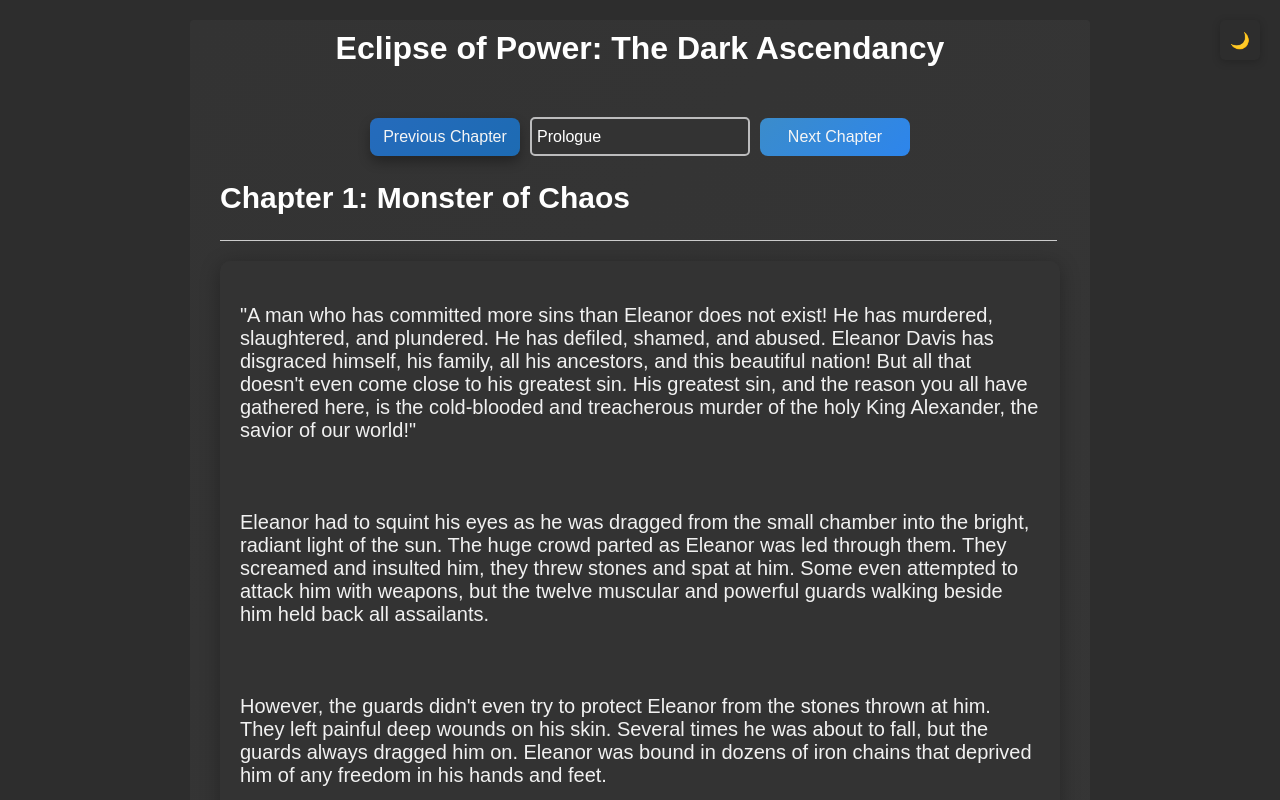
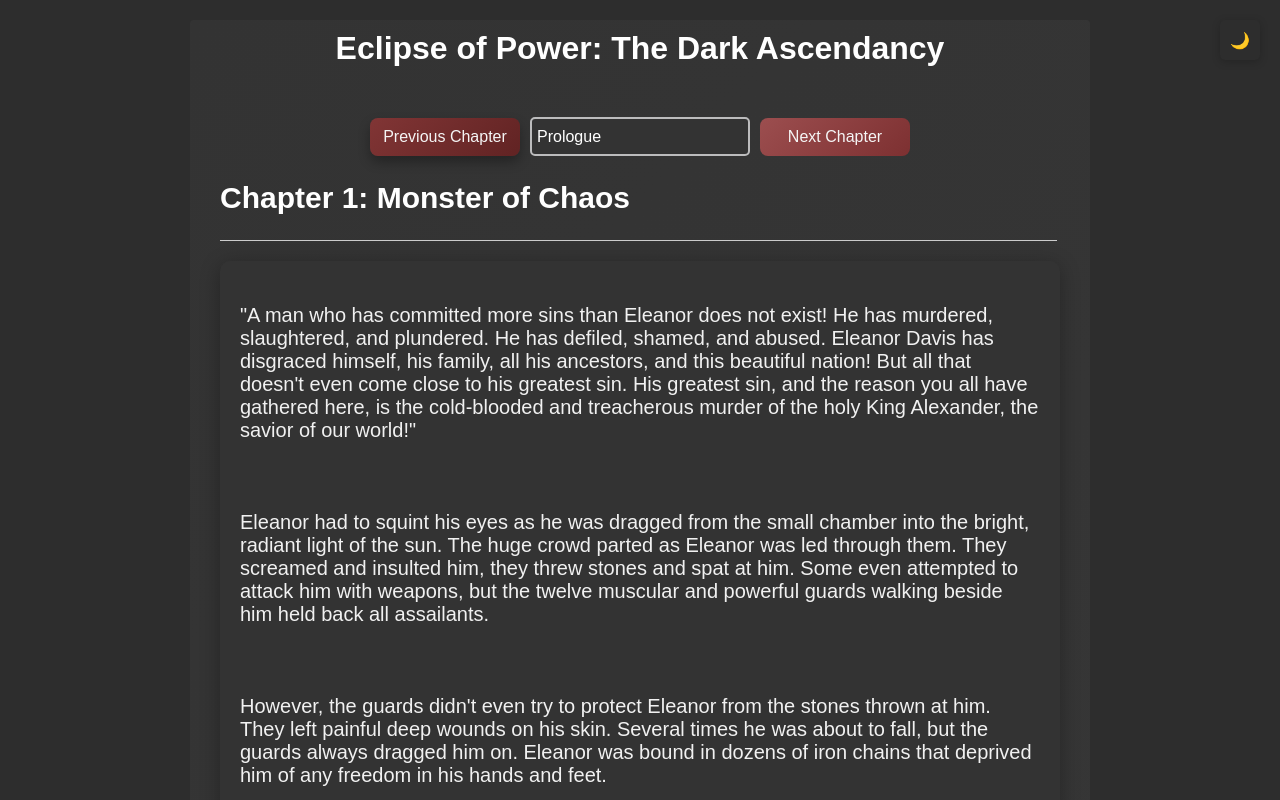
Before and after one commit to EclipseOfPower/EclipseOfPower.github.io, a plain HTML site: page read/1/index.html in a window 1280 px wide. In both pictures the pointer is over the button 445 px from the left and 136 px from the top of the page. Shown: the top 800 px of the page. Drawn offline with Linux system fonts and the light colour scheme.

Commit message:
color change

```diff
--- a/read/template.css
+++ b/read/template.css
@@ -66,7 +66,7 @@ body {
 button.read-chapter {
     width: 150px; /* Adjust width of buttons */
     padding: 10px 10px;
-    background: linear-gradient(135deg, #3b8ccb, #2d85ec); /* Blue gradient */
+    background: linear-gradient(135deg, #9C4E4F, #7D3031); /* Blue gradient */
     border: none;
     color: whitesmoke;
     font-size: 16px; /* Default font size */
@@ -80,7 +80,7 @@ button.read-chapter {
 
     /* Hover effect */
     button.read-chapter:hover {
-        background: linear-gradient(135deg, #256bbc, #1d6bb3); /* Hover effect */
+        background: linear-gradient(135deg, #813535, #612323); /* Hover effect */
         box-shadow: 0 6px 12px rgba(0, 0, 0, 0.3);
     }
 
@@ -144,7 +144,7 @@ button.read-chapter {
     /* Hover and focus effects */
     #chapter-select-top:hover, #chapter-select-bottom:hover,
     #chapter-select-top:focus, #chapter-select-bottom:focus {
-        border-color: #2196F3; /* Blue color on hover/focus for consistency with site’s buttons */
+        border-color: #f32121; /* Blue color on hover/focus for consistency with site’s buttons */
         background-color: #444; /* Slightly lighter dark color for hover/focus state */
     }
 
--- a/read/template/template.css
+++ b/read/template/template.css
@@ -66,7 +66,7 @@ body {
 button.read-chapter {
     width: 150px; /* Adjust width of buttons */
     padding: 10px 10px;
-    background: linear-gradient(135deg, #3b8ccb, #2d85ec); /* Blue gradient */
+    background: linear-gradient(135deg, #9C4E4F, #7D3031); /* Blue gradient */
     border: none;
     color: whitesmoke;
     font-size: 16px; /* Default font size */
@@ -80,7 +80,7 @@ button.read-chapter {
 
     /* Hover effect */
     button.read-chapter:hover {
-        background: linear-gradient(135deg, #256bbc, #1d6bb3); /* Hover effect */
+        background: linear-gradient(135deg, #813535, #612323); /* Hover effect */
         box-shadow: 0 6px 12px rgba(0, 0, 0, 0.3);
     }
 
@@ -144,7 +144,7 @@ button.read-chapter {
     /* Hover and focus effects */
     #chapter-select-top:hover, #chapter-select-bottom:hover,
     #chapter-select-top:focus, #chapter-select-bottom:focus {
-        border-color: #2196F3; /* Blue color on hover/focus for consistency with site’s buttons */
+        border-color: #f32121; /* Blue color on hover/focus for consistency with site’s buttons */
         background-color: #444; /* Slightly lighter dark color for hover/focus state */
     }
 
--- a/styles.css
+++ b/styles.css
@@ -115,7 +115,7 @@ body {
 button.read-chapter {
     border-radius: 8px;
     padding: 8px 16px; /* Reduced padding for a slimmer height */
-    background: linear-gradient(135deg, #3b8ccb, #2d85ec); /* Grey-blue (#6b879e) to grey (#A9B0B8) */
+    background: linear-gradient(135deg, #9C4E4F, #7D3031); /* Grey-blue (#6b879e) to grey (#A9B0B8) */
     border: none;
     color: whitesmoke;
     font-size: 16px;
@@ -128,7 +128,7 @@ button.read-chapter {
 
     /* Hover effect */
     button.read-chapter:hover {
-        background: linear-gradient(135deg, #3b8ccb, #256bbc); /* Slightly darker grey-blue and grey for hover */
+        background: linear-gradient(135deg, #813535, #612323); /* Slightly darker grey-blue and grey for hover */
         box-shadow: 0 6px 12px rgba(0, 0, 0, 0.2); /* Elevate shadow for hover effect */
     }
 
```
